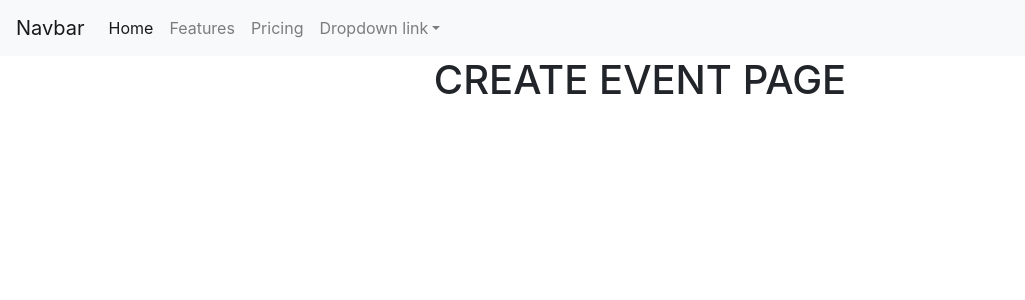
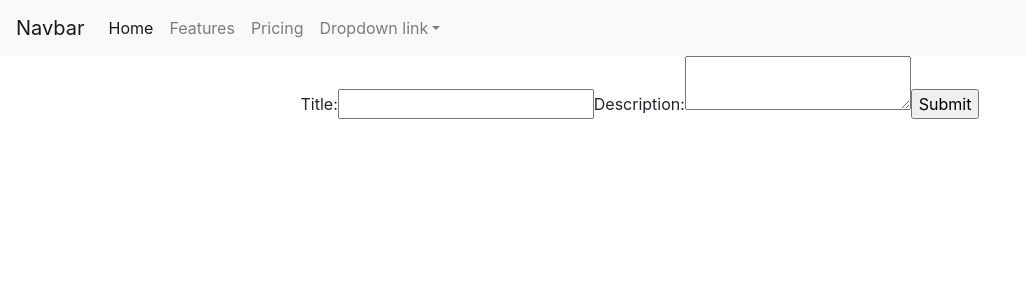
Before and after one commit to AlexMSMF/BookIT-client, a React (Create React App) app: page /newevent in a window 1280 px wide. Shown: the top 300 px of the page, without its empty margins (0-1025 px from the left). Built offline with nearby package versions, Linux system fonts and the light colour scheme.

Commit message:
Create Event

```diff
--- a/src/components/CreateEvent.js
+++ b/src/components/CreateEvent.js
@@ -1,12 +1,52 @@
 import React, { Component } from "react";
+import axios from "axios";
 
 class CreateEvent extends Component {
   constructor(props) {
     super(props);
-    this.state = {};
+    this.state = { title: "", description: "" };
   }
+
+  handleFormSubmit = event => {
+    event.preventDefault();
+    const title = this.state.title;
+    const description = this.state.description;
+    axios
+      .post("http://localhost:5000/api/events", { title, description })
+      .then(() => {
+        // this.props.getData();
+        this.setState({ title: "", description: "" });
+      })
+      .catch(error => console.log(error));
+  };
+
+  handleChange = event => {
+    const { name, value } = event.target;
+    this.setState({ [name]: value });
+  };
+
   render() {
-    return <h1>CREATE EVENT PAGE</h1>;
+    return (
+      <div>
+        <form onSubmit={this.handleFormSubmit}>
+          <label>Title:</label>
+          <input
+            type="text"
+            name="title"
+            value={this.state.title}
+            onChange={e => this.handleChange(e)}
+          />
+          <label>Description:</label>
+          <textarea
+            name="description"
+            value={this.state.description}
+            onChange={e => this.handleChange(e)}
+          />
+
+          <input type="submit" value="Submit" />
+        </form>
+      </div>
+    );
   }
 }
 
--- a/src/components/Home.js
+++ b/src/components/Home.js
@@ -5,19 +5,11 @@ class Home extends Component {
   constructor(props) {
     super(props);
     this.state = {
-      item: []
+
     };
   }
 
-  componentDidMount() {
-    axios.get(`https://restcountries.eu/rest/v2/all`).then(res => {
-      const item = res.data;
-      console.log(item);
-      this.setState({
-        item: res.data
-      });
-    });
-  }
+
 
   render() {
     return (
```
